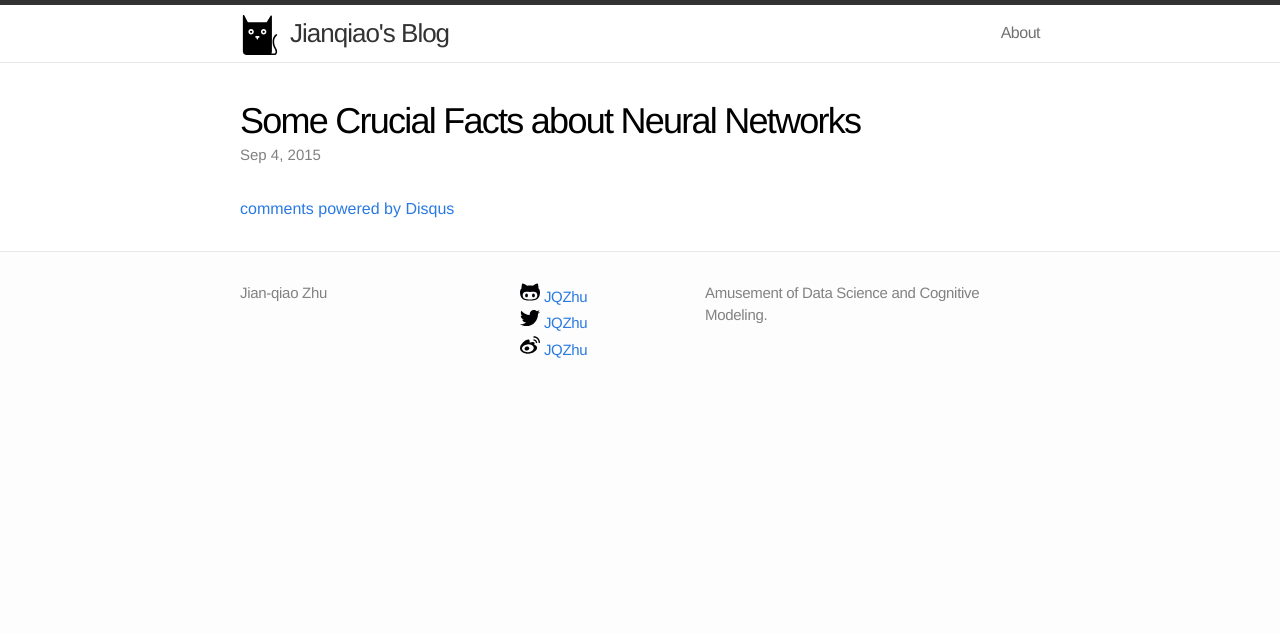
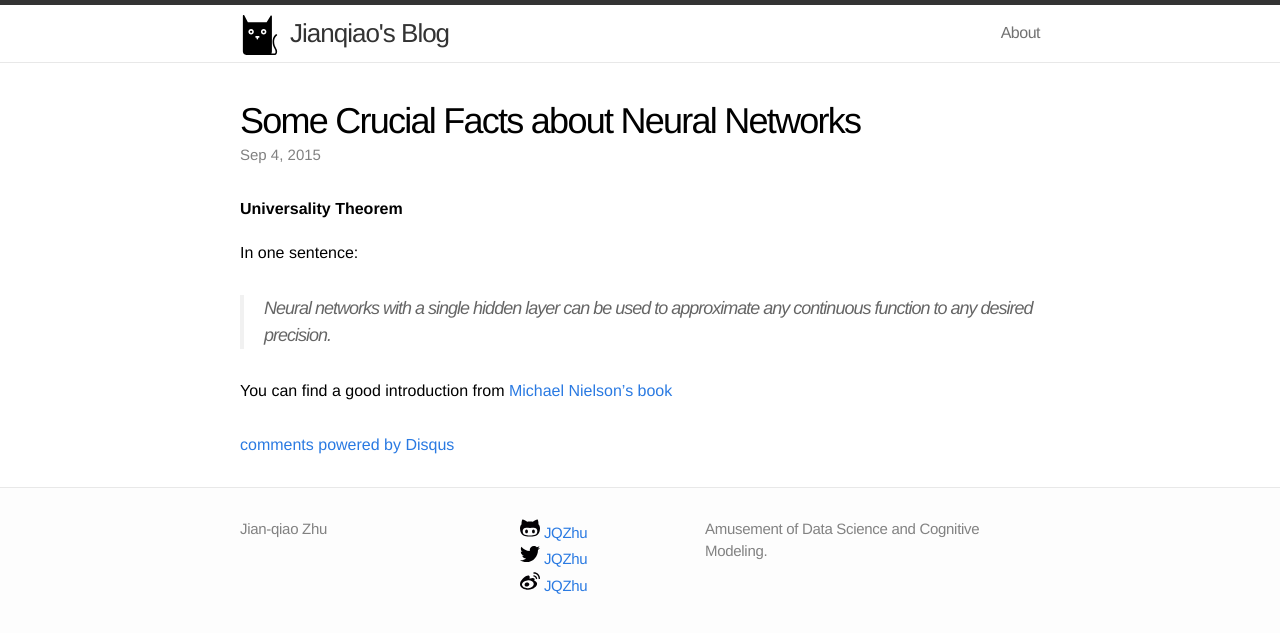
Before and after one commit to jianqiaozhu/jianqiaozhu.github.io, a Jekyll site: the page built from _posts/2015-09-04-neural-network-note.markdown, in a window 1280 px wide. Shown: the top 633 px of the page. Built offline with Jekyll 4.4.1, drawn with Linux system fonts in a browser that asks for light colours; Markdown is read by kramdown in place of the engine named in the settings; comment, search, counter and statistics services are not loaded.

Commit message:
update blog

```diff
--- a/_posts/2015-09-04-neural-network-note.markdown
+++ b/_posts/2015-09-04-neural-network-note.markdown
@@ -2,7 +2,16 @@
 layout: post
 comments: true
 title:  "Some Crucial Facts about Neural Networks"
-excerpt: "We'll approach these facts through a simple way instead of going deep in math."
+excerpt: "We'll approach these facts through a simple and visualized way  rather than going deep in math."
 date:   2015-09-04 13:14:00
 mathjax: true
 ---
+
+
+**Universality Theorem**
+
+In one sentence:
+
+> Neural networks with a single hidden layer can be used to approximate any continuous function to any desired precision.
+
+You can find a good introduction from [Michael Nielson's book](http://neuralnetworksanddeeplearning.com/chap4.html#basic_network_precursor)
```
